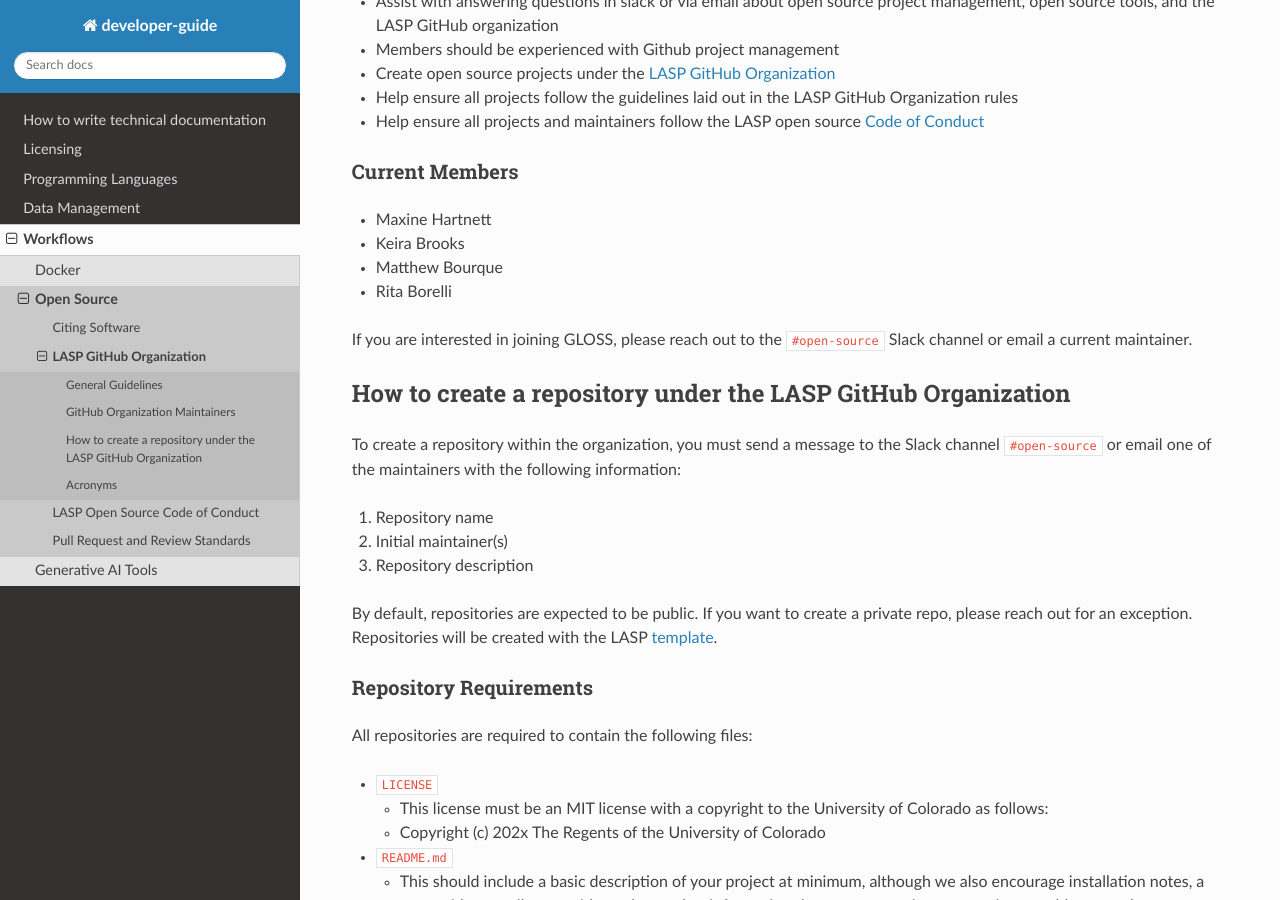
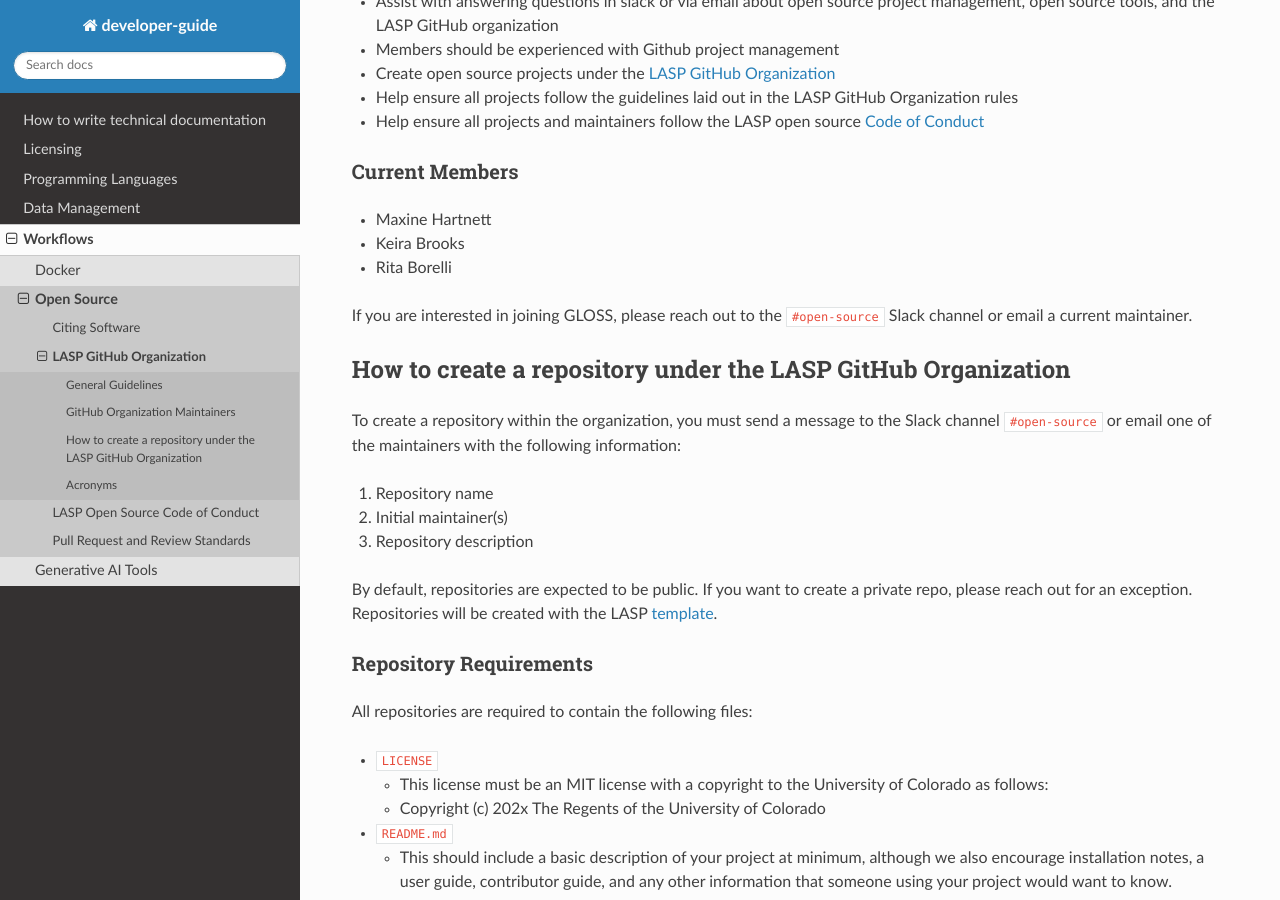
Before and after one commit to lasp/developer-guide, a Sphinx documentation site: the page built from docs/source/workflows/open_source/lasp_github_org.md, in a window 1280 px wide and 900 px high, scrolled down 693 px. Built offline with Sphinx 7.4.7 and the Read the Docs theme 3.1.0, drawn with Linux system fonts in a browser that asks for light colours; pages that are not in the unit, such as notebooks, are missing from menus.

Commit message:
Update lasp_github_org.md to remove Matthew Bourque (#74)
Removed Matthew from the list of GitHub org maintainers

```diff
--- a/docs/source/workflows/open_source/lasp_github_org.md
+++ b/docs/source/workflows/open_source/lasp_github_org.md
@@ -32,7 +32,6 @@
 
 * Maxine Hartnett
 * Keira Brooks
-* Matthew Bourque
 * Rita Borelli
 
 If you are interested in joining GLOSS, please reach out to the `#open-source` Slack channel or email a current
```
